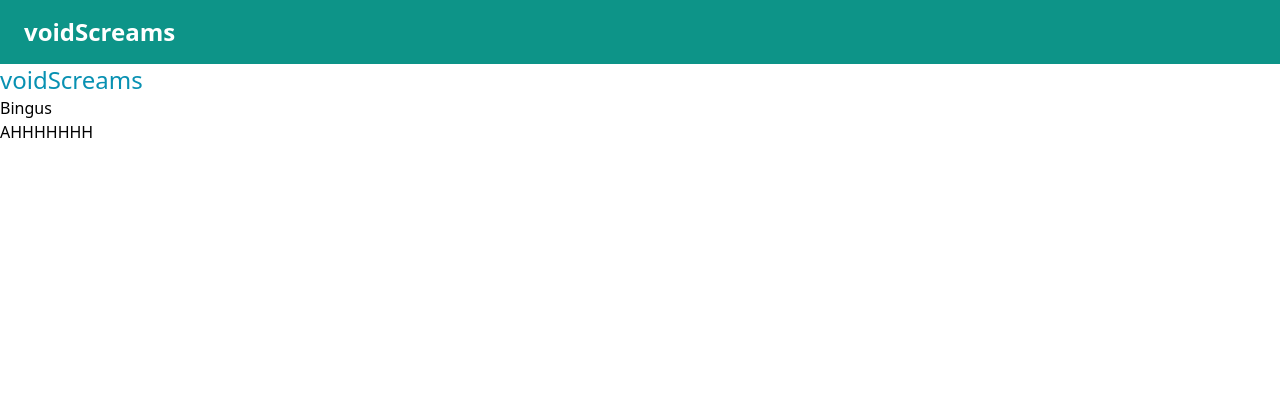
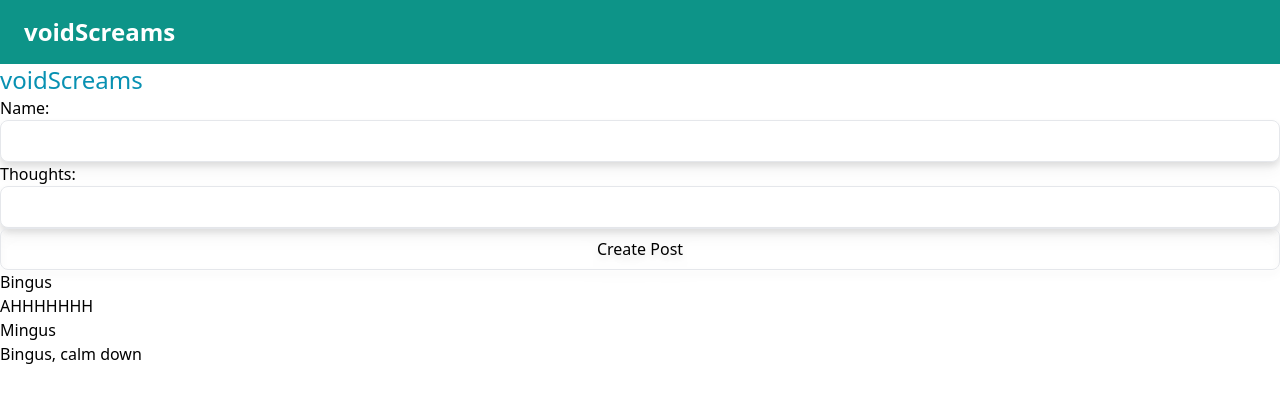
Before and after one commit to megancindric/SocialFeedTS, a React (Create React App) app: page / in a window 1280 px wide. Shown: the top 402 px of the page. Built offline with nearby package versions, Linux system fonts and the light colour scheme.

Commit message:
📦 NEW: Created basic PostForm component, adjusted interfaces

```diff
--- a/src/App.tsx
+++ b/src/App.tsx
@@ -2,16 +2,23 @@
 import { useState } from 'react';
 import Header from './components/Header';
 import PostFeed from './components/PostFeed';
+import PostForm from './components/PostForm';
 import { Post } from './postInterfaces';
 function App() {
   const [postList, setPostList] = useState<Post[]>([
-    {"name": "Bingus", "body": "AHHHHHHH" }
+    {"name": "Bingus", "body": "AHHHHHHH" }, {"name": "Mingus", "body": "Bingus, calm down" }
   ])
+
+  const addNewPost = (newPost:Post) => {
+    let newPosts:Post[] = [newPost,...postList]
+    setPostList(newPosts)
+  }
   return (
     <>
     <Header/>
     <div className=" flex flex-col">
       <h1 className=' text-2xl font-sans text-cyan-600'>voidScreams</h1>
+      <PostForm/>
       <PostFeed postList={postList}/>
     </div></>
   );
--- a/src/components/PostFeed.tsx
+++ b/src/components/PostFeed.tsx
@@ -1,11 +1,11 @@
 import React from 'react'
-import { Post } from '../postInterfaces';
-interface PostListProps{ postList:Post[]}
-const PostFeed: React.FC<PostListProps> = (props) => {
+import { Post, PostList } from '../postInterfaces';
+import SinglePost from './SinglePost';
+
+const PostFeed: React.FC<PostList> = (props) => {
     return ( <div>
         {props.postList.map((post:Post) => (
-            <><h1>{post.name}</h1>
-            <p>{post.body}</p></>
+            <SinglePost name={post.name} body={post.body}/>
         ))}
     </div> );
 }
--- /dev/null
+++ b/src/components/PostForm.tsx
@@ -0,0 +1,30 @@
+import React  from 'react'
+import { Post } from '../postInterfaces';
+import { useState } from 'react';
+const PostForm = () => {
+
+    const [newPost, setNewPost] = useState<Post>({
+        "name": "",
+        "body": ""
+    })
+
+    const handleChange = (e: React.ChangeEvent<HTMLInputElement>) => {
+        const { name, value} = e.target
+        setNewPost((oldPost) => ({...oldPost, [name]: value}))
+    }
+
+    const handleSubmit = (e: React.FormEvent<HTMLFormElement>) => {
+        e.preventDefault()
+    }
+    return (
+        <form className='flex flex-col' onSubmit={handleSubmit}>
+                <label htmlFor="name">Name: </label>
+    <input className='border p-2 rounded-lg drop-shadow-lg' id="name" type="text" name="name" value={newPost.name} onChange={handleChange}/>
+    <label htmlFor="body">Thoughts: </label>
+    <input className='border p-2 rounded-lg drop-shadow-lg' id="body" type="text" name="body" value={newPost.body} onChange={handleChange}/>
+        <button className='border p-2 rounded-lg drop-shadow-lg' type="submit">Create Post</button>
+        </form>
+     );
+}
+
+export default PostForm;
--- /dev/null
+++ b/src/components/SinglePost.tsx
@@ -0,0 +1,12 @@
+import React from 'react'
+import { Post } from '../postInterfaces';
+
+interface PostProps{
+    post:Post
+}
+const SinglePost: React.FC<Post> = (props) => {
+    return ( <><h1>{props.name}</h1>
+    <p>{props.body}</p></> );
+}
+
+export default SinglePost;
--- a/src/postInterfaces.ts
+++ b/src/postInterfaces.ts
@@ -2,3 +2,6 @@ export interface Post {
     name: string
     body: string
 }
+ export interface PostList {
+    postList: Post[]
+ }
```
